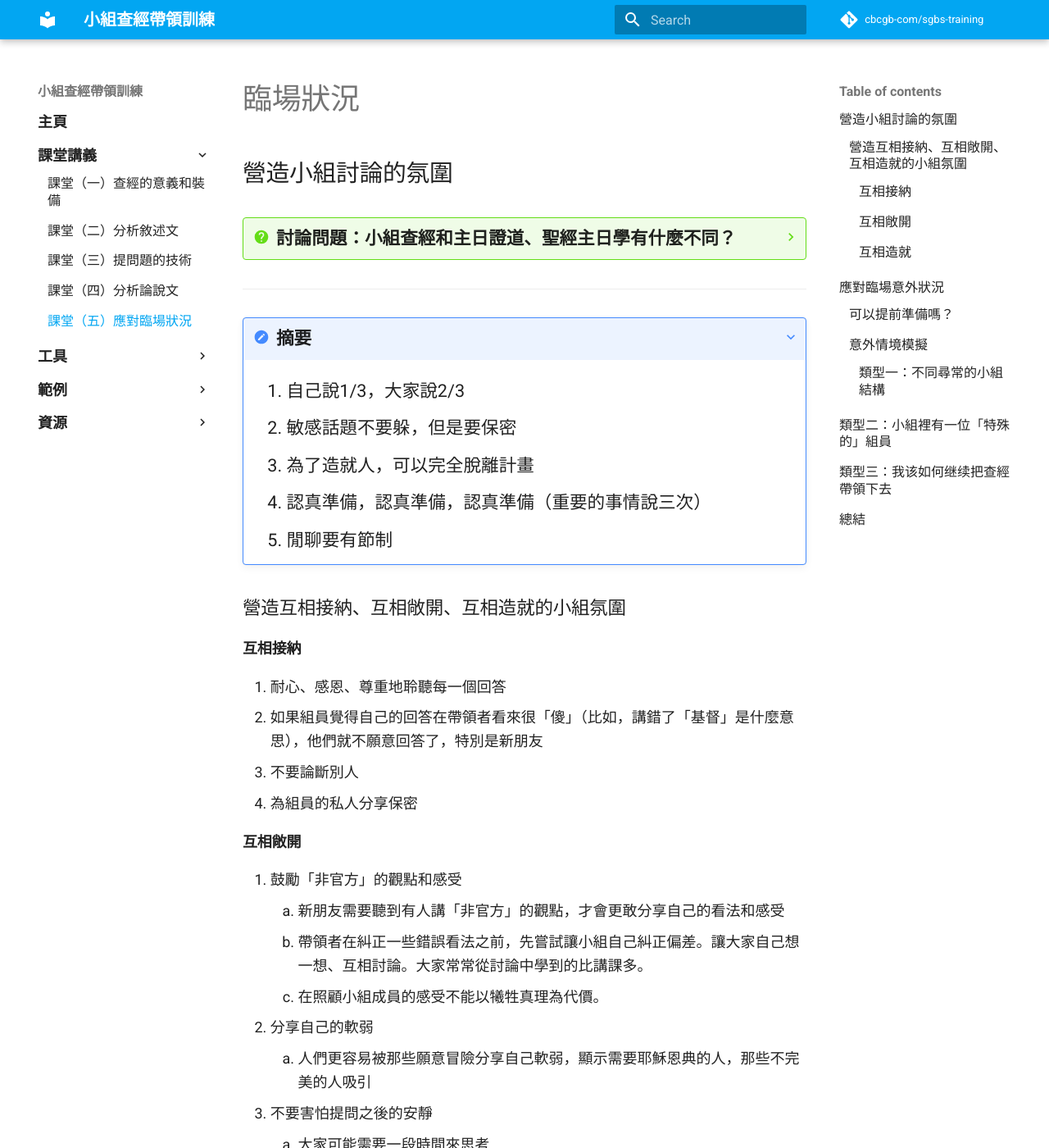
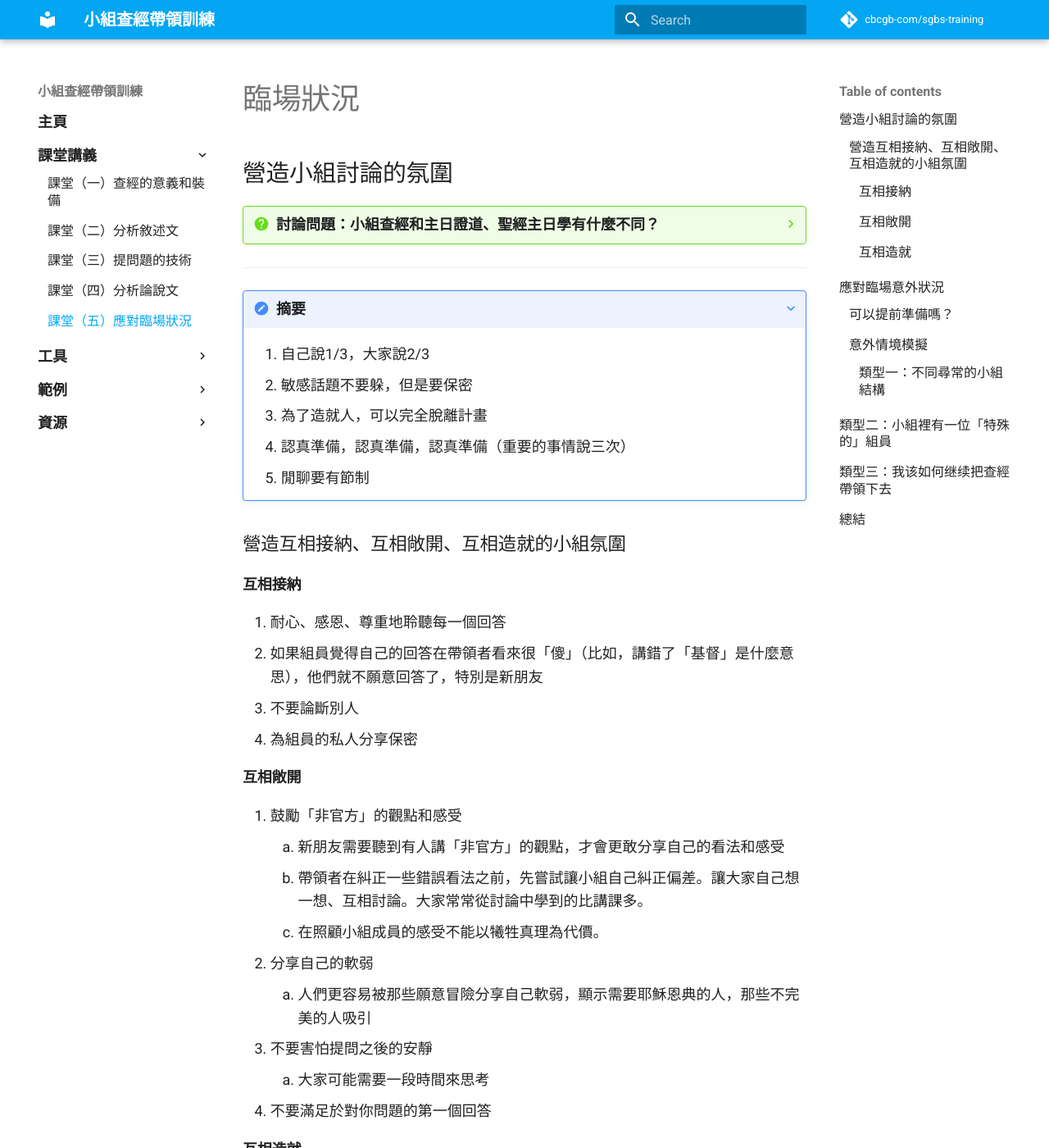
Before and after one commit to cbcgb-com/sgbs-training, an MkDocs documentation site: the page built from docs/class-notes/lesson-5-situations.md, in a window 1280 px wide and 1400 px high. Shown: the whole window at 82% size. Built offline with MkDocs 1.6.1 and Material for MkDocs 9.7.7, drawn with Linux system fonts in a browser that asks for light colours; comment, search, counter and statistics services are not loaded.

Commit message:
style(extra.css)🎨: Standardize font size for all elements within details tags
- Change specific font size settings for 'question' and 'note' classes to a general setting for all child elements within 'details' tags.

```diff
--- a/docs/stylesheets/extra.css
+++ b/docs/stylesheets/extra.css
@@ -1,10 +1,5 @@
-details.question {
-    font-size: larger;
-}
-
-
-details.note   {
-    font-size: larger;
+details * {
+    font-size: large;
 }
 
 :root {
```
